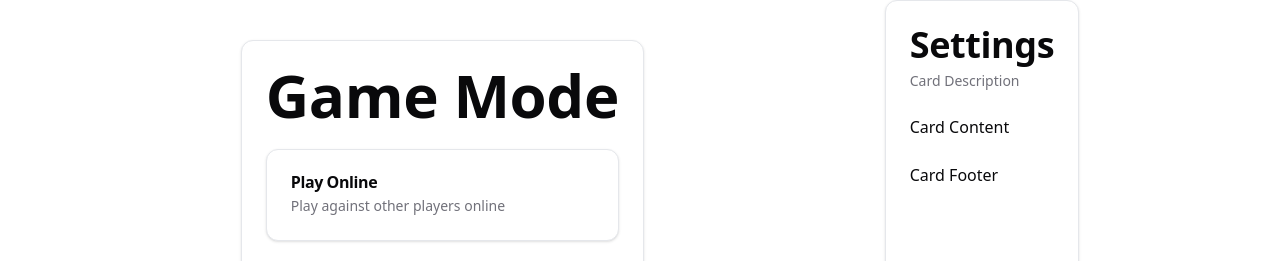
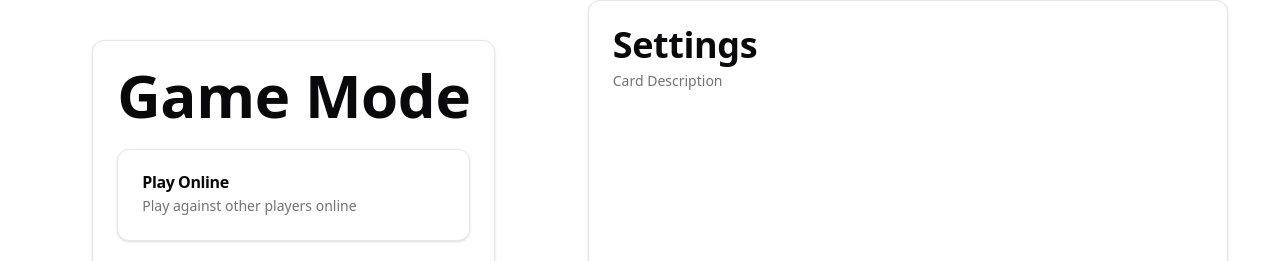
Before and after one commit to Amaan-Kazi/Chess, a Next.js app in the folder frontend/: page / in a window 1280 px wide. Shown: the part 230-491 px from the top of the page. Built offline with nearby package versions, Linux system fonts and the light colour scheme; a web font is replaced by a local one.

Commit message:
Settings Layout

```diff
--- a/frontend/package.json
+++ b/frontend/package.json
@@ -24,6 +24,7 @@
     "react": "^19.0.0",
     "react-dom": "^19.0.0",
     "react-hook-form": "^7.54.2",
+    "react-responsive": "^10.0.0",
     "tailwind-merge": "^2.5.5",
     "tailwindcss-animate": "^1.0.7",
     "vaul": "^1.1.2",
--- a/frontend/src/app/page.tsx
+++ b/frontend/src/app/page.tsx
@@ -1,5 +1,6 @@
 "use client";
 import { useState } from "react";
+import { useMediaQuery } from 'react-responsive';
 
 import Navbar from "@/components/navbar"
 // import {Button} from "@/components/ui/button"
@@ -16,7 +17,6 @@ import {
   Card,
   CardContent,
   CardDescription,
-  CardFooter,
   CardHeader,
   CardTitle,
 } from "@/components/ui/card"
@@ -25,6 +25,7 @@ import { PassAndPlayForm } from "@/components/forms"
 
 export default function Home() {
   const [selection, setSelection] = useState("null");
+  const isSmallScreen = useMediaQuery({ maxWidth: 768 });
 
   return (
     <>
@@ -72,29 +73,29 @@ export default function Home() {
 
         {/* Game Settings */}
         {/* Hidden on small screen and replaced by drawer */}
-        <Card className="hidden md:block">
+        <Card className="hidden md:block w-6/12">
           <CardHeader>
             <CardTitle><p className="text-4xl">Settings</p></CardTitle>
             <CardDescription>Card Description</CardDescription>
           </CardHeader>
 
           <CardContent>
-            <p>Card Content</p>
+            {selection === "Pass And Play" && <PassAndPlayForm />}
           </CardContent>
-
-          <CardFooter>
-            <p>Card Footer</p>
-          </CardFooter>
         </Card>
 
-        <Drawer open={selection !== "null"} onOpenChange={() => {if (selection !== "null") setSelection("null");}}>
+        <Drawer open={(selection !== "null") && (isSmallScreen == true)} onOpenChange={() => {if (selection !== "null") setSelection("null");}}>
           <DrawerContent>
             <DrawerHeader>
               <DrawerTitle>{selection} - Game Settings</DrawerTitle>
               <DrawerDescription>This is the drawer description</DrawerDescription>
             </DrawerHeader>
 
-            <PassAndPlayForm />
+            <div className="flex justify-center mb-4">
+              <div className="w-4/5">
+                {selection === "Pass And Play" && <PassAndPlayForm />}
+              </div>
+            </div>
           </DrawerContent>
         </Drawer>
       </div>
```
Also changed, not shown: 1 other file (tests, documents, lock files or other folders).
